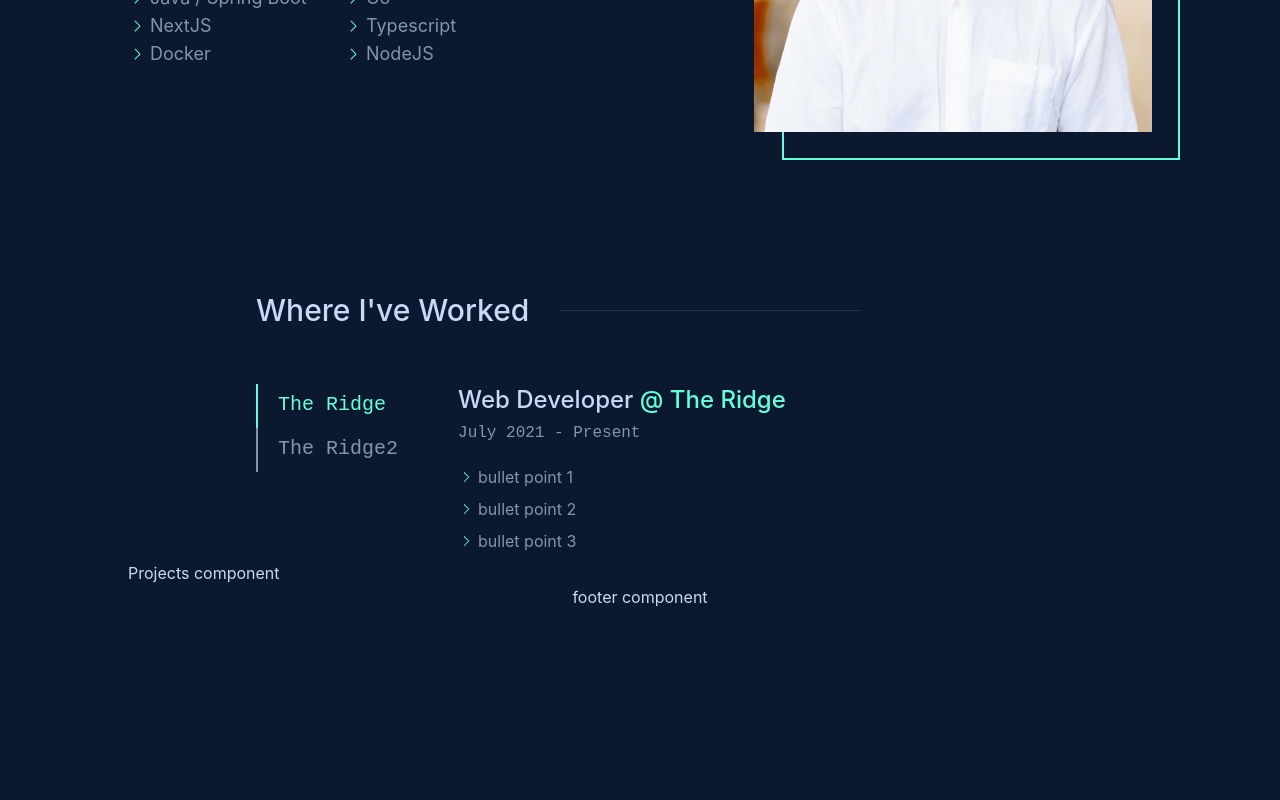
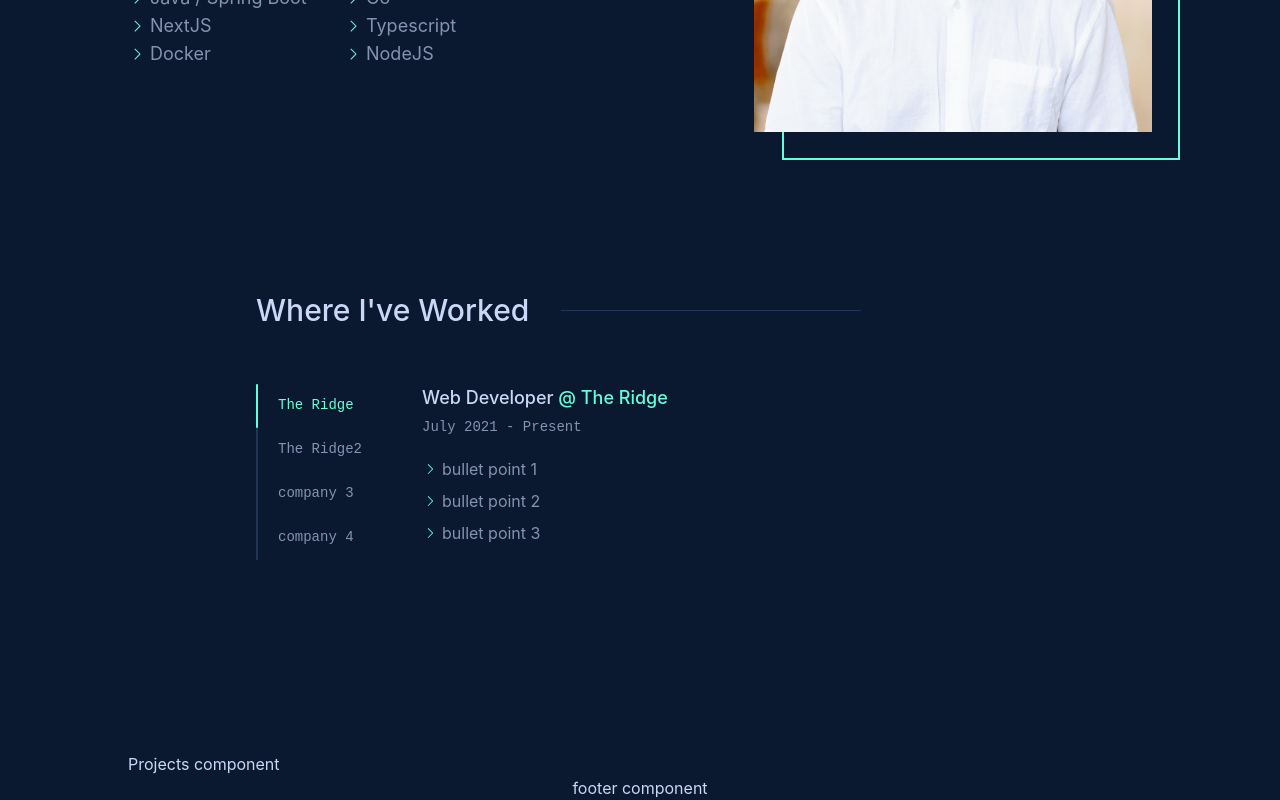
Before and after one commit to bryanyi/bryanyi-portfolio-v2, a Next.js app: page / in a window 1280 px wide. Shown: the part 1434-2234 px from the top of the page. Before the commit the page ends 2043 px from the top, so only its background shows below. Built offline with nearby package versions, Linux system fonts and the light colour scheme.

Commit message:
highlighter part finished

```diff
--- a/app/components/Work.tsx
+++ b/app/components/Work.tsx
@@ -9,7 +9,7 @@ const Work = () => {
   const [highligherPosition, setHighlighterPosition] =
     useState<string>("translate-y-0");
   const tabBaseStyles =
-    "text-left text-xl font-thin h-11 px-5 pb-[2px] border-l-[2px] border-l-secondary transition-all duration-150 ease-in-out font-spacemono hover:bg-secondaryBg hover:text-accent";
+    "text-left text-sm font-thin h-11 px-5 pb-[2px] border-l-[2px] border-l-silverGrey transition-all duration-150 ease-in-out font-spacemono hover:bg-secondaryBg hover:text-accent";
   const unselectedTab = `${tabBaseStyles} text-secondary`;
   const selectedTab = `${tabBaseStyles} text-accent`;
 
@@ -30,13 +30,13 @@ const Work = () => {
       setTabPosition(newTabPosition);
       setHighlighterPosition(`translate-y-[${newHighlighterPosition}]`);
       setWorkplaceTransition("opacity-100");
-    }, 400);
+    }, 200);
   };
 
   return (
     <>
-      <section className="work-section mt-10 max-w-3xl mx-auto">
-        <h2 className="flex justify-start items-center text-3xl font-medium relative after:content-[''] after:block after:relative after:bg-[#233554] after:w-[300px] after:h-[1px] after:ml-8">
+      <section className="work-section mt-10 mb-48 max-w-3xl mx-auto">
+        <h2 className="flex justify-start items-center text-3xl font-medium relative after:content-[''] after:block after:relative after:bg-silverGrey after:w-[300px] after:h-[1px] after:ml-8">
           Where I've Worked
         </h2>
 
@@ -57,11 +57,11 @@ const Work = () => {
               );
             })}
             <div
-              className={`highlight absolute top-0 left-0 z-10 w-[2px] h-11 rounded bg-accent transition-all duration-200 delay-100 transform ${highligherPosition}`}
+              className={`highlight absolute top-0 left-0 z-10 w-[2px] h-11 rounded bg-accent transition-all duration-200  transform ${highligherPosition}`}
             ></div>
           </div>
           <div
-            className={`work-content relative transition-all duration-300 ease-in-out ${workplaceTransition}`}
+            className={`work-content relative transition-all duration-200 ease-in-out ${workplaceTransition}`}
           >
             {workhistory.map((workplace) => {
               return (
--- a/app/components/WorkPlace.tsx
+++ b/app/components/WorkPlace.tsx
@@ -14,7 +14,7 @@ const WorkPlace: React.FC<WorkProps> = ({
   timeEmployed,
   description,
 }) => {
-  const workSectionBaseStyles = `transition-all duration-500`;
+  const workSectionBaseStyles = `transition-all duration-100`;
   const displayWorkInfo = `${workSectionBaseStyles} block`;
   const hideWorkInfo = `${workSectionBaseStyles} hidden`;
 
@@ -24,13 +24,13 @@ const WorkPlace: React.FC<WorkProps> = ({
         className={tabPosition == id ? displayWorkInfo : hideWorkInfo}
         data-workplace-tab={id}
       >
-        <h2 className="text-2xl text-primary font-fontSans font-medium mb-1">
+        <h2 className="text-lg text-primary font-fontSans font-medium mb-1">
           {position}{" "}
           <a className="fun-underline text-accent" href={companyLink}>
             @ {companyName}
           </a>
         </h2>
-        <p className="text-secondary font-spacemono mb-5">{timeEmployed}</p>
+        <p className="text-sm text-secondary font-spacemono mb-5">{timeEmployed}</p>
         {description.map((desc) => {
           return (
             <ul>
--- a/app/globals.css
+++ b/app/globals.css
@@ -13,6 +13,7 @@
   --Nav: #0a192f;
   --project: #a8b2d1;
   --project-desc: #112240;
+  --silver-grey: #233554
 }
 
 .squishy-button {
--- a/data/workhistory.ts
+++ b/data/workhistory.ts
@@ -17,6 +17,24 @@ const WorkHistory: WorkInfo[] = [
     timeEmployed: "July 2020 - Present",
     description: ["bullet point 1", "bullet point 2", "bullet point 3"],
   },
+
+  {
+    id: 3,
+    companyName: "company 3",
+    companyLink: "https://www.ridge.com2",
+    position: "Position company 3",
+    timeEmployed: "July 2020 - Present",
+    description: ["bullet point 1", "bullet point 2", "bullet point 3"],
+  },
+
+  {
+    id: 4,
+    companyName: "company 4",
+    companyLink: "https://www.ridge.com4",
+    position: "Position company 3",
+    timeEmployed: "July 2020 - Present",
+    description: ["bullet point 1", "bullet point 2", "bullet point 3"],
+  },
 ];
 
 export default WorkHistory;
--- a/tailwind.config.js
+++ b/tailwind.config.js
@@ -8,6 +8,12 @@ module.exports = {
 
     // Or if using `src` directory:
     "./src/**/*.{js,ts,jsx,tsx}",
+  ],
+  safelist: [
+    "translate-y-0",
+    "translate-y-[42px]",
+    "translate-y-[84px]",
+    "translate-y-[126px]",
   ],
   theme: {
     extend: {
@@ -21,6 +27,7 @@ module.exports = {
         nav: "var(--Nav)",
         project: "var(--project)",
         projectDesc: "var(--project-desc)",
+        silverGrey: "var(--silver-grey)",
       },
       fontFamily: {
         spacemono: ["Space Mono", "monospace"],
```
